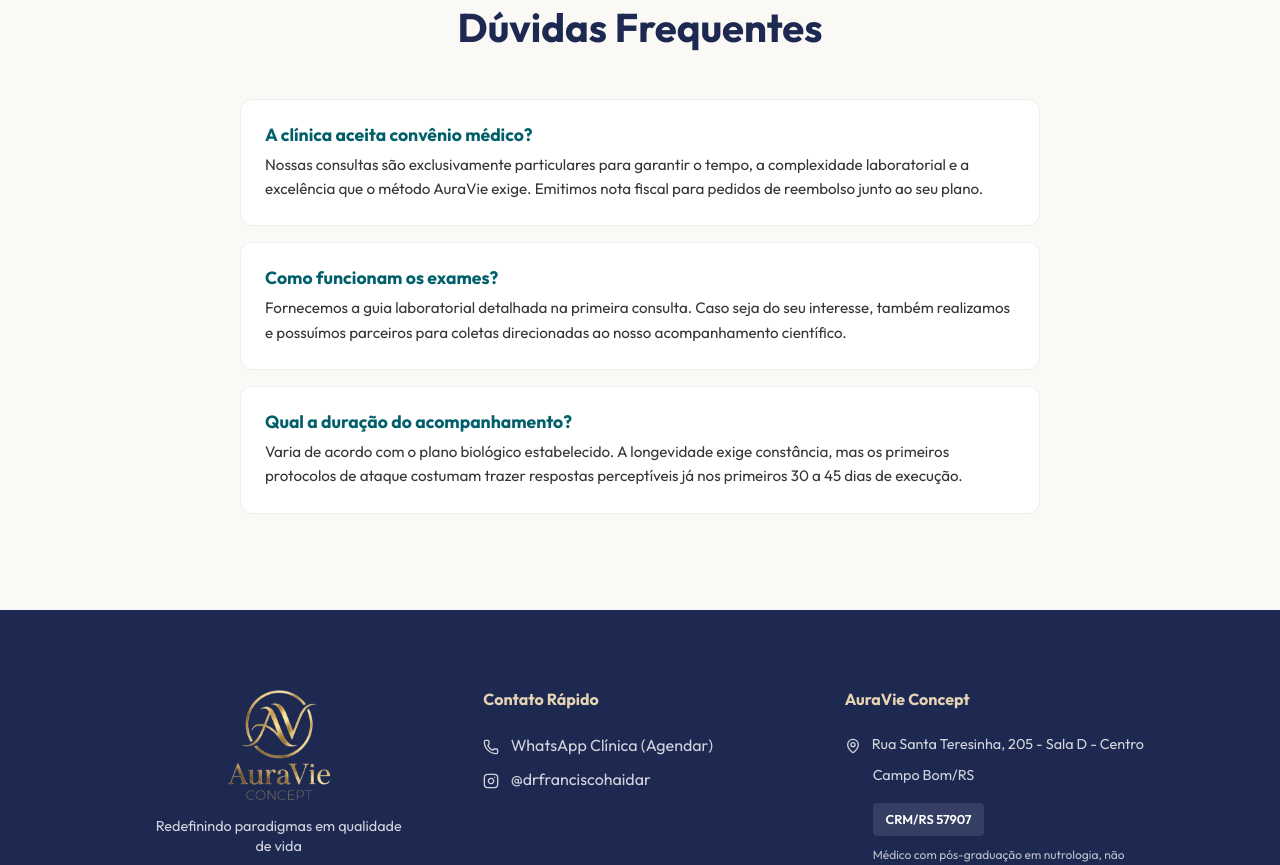
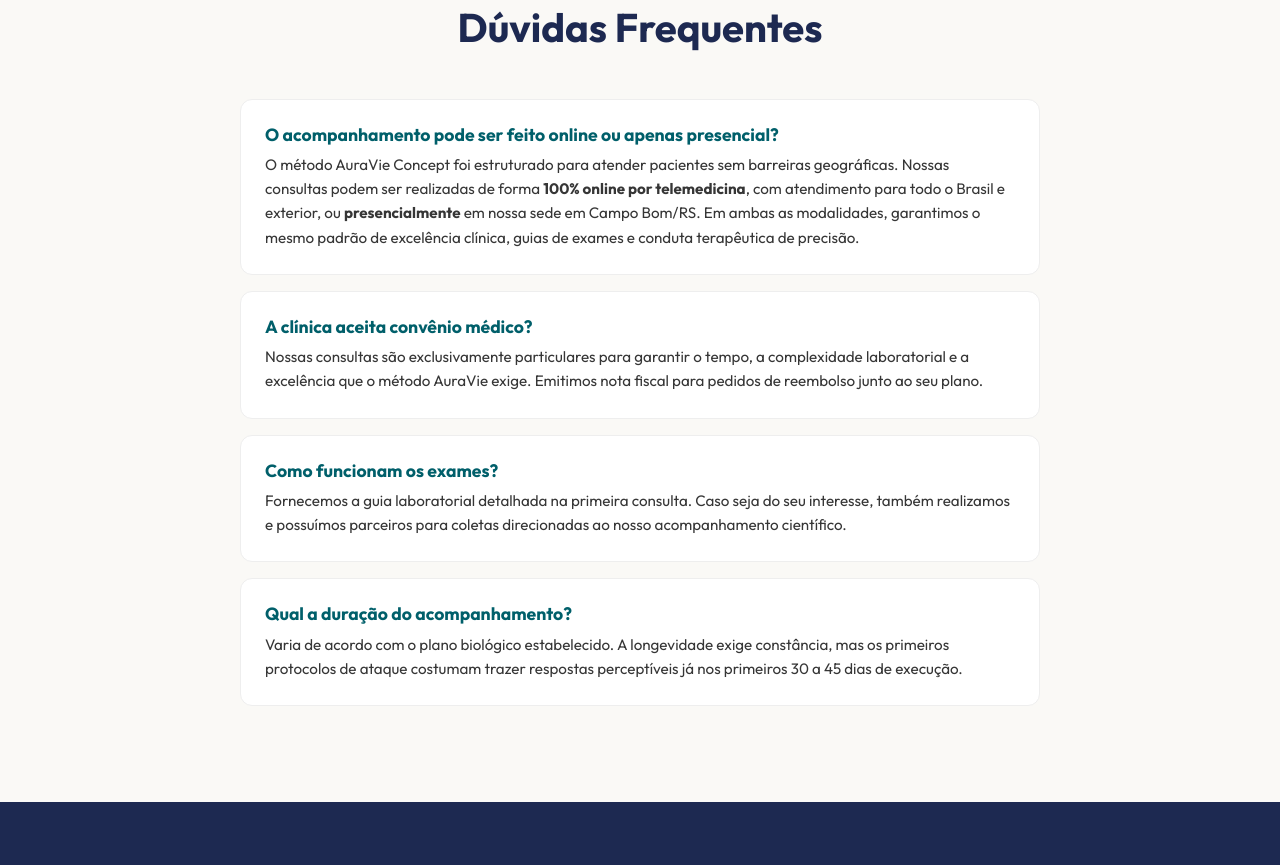
Before and after one commit to FranciscoHaidar/auravie-site, a React (Vite) app: page / in a window 1280 px wide. Shown: the part 4460-5325 px from the top of the page. Built offline with nearby package versions, Linux system fonts and the light colour scheme; no server answers; the database is empty.

Commit message:
Content: added FAQ entry explaining online telemedicine vs local consultation formats

```diff
--- a/src/App.jsx
+++ b/src/App.jsx
@@ -299,6 +299,10 @@
           <h2 className="section-title">Dúvidas Frequentes</h2>
           <div style={{ maxWidth: '800px', margin: '3rem auto 0 auto' }}>
             <div className="faq-item">
+              <h4>O acompanhamento pode ser feito online ou apenas presencial?</h4>
+              <p style={{ color: 'var(--text-grafite)', fontSize: '0.95rem'}}>O método AuraVie Concept foi estruturado para atender pacientes sem barreiras geográficas. Nossas consultas podem ser realizadas de forma <strong>100% online por telemedicina</strong>, com atendimento para todo o Brasil e exterior, ou <strong>presencialmente</strong> em nossa sede em Campo Bom/RS. Em ambas as modalidades, garantimos o mesmo padrão de excelência clínica, guias de exames e conduta terapêutica de precisão.</p>
+            </div>
+            <div className="faq-item">
               <h4>A clínica aceita convênio médico?</h4>
               <p style={{ color: 'var(--text-grafite)', fontSize: '0.95rem'}}>Nossas consultas são exclusivamente particulares para garantir o tempo, a complexidade laboratorial e a excelência que o método AuraVie exige. Emitimos nota fiscal para pedidos de reembolso junto ao seu plano.</p>
             </div>
```
